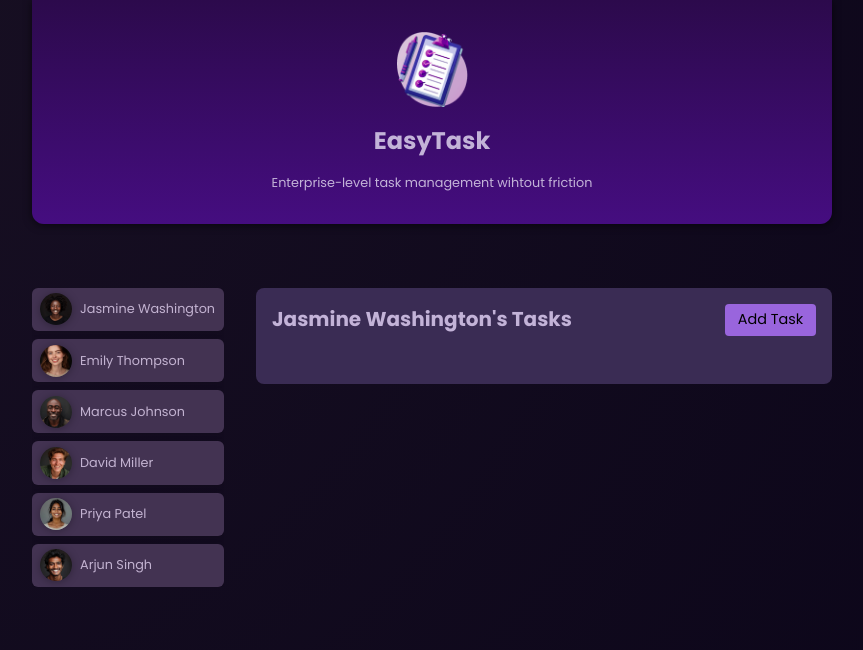
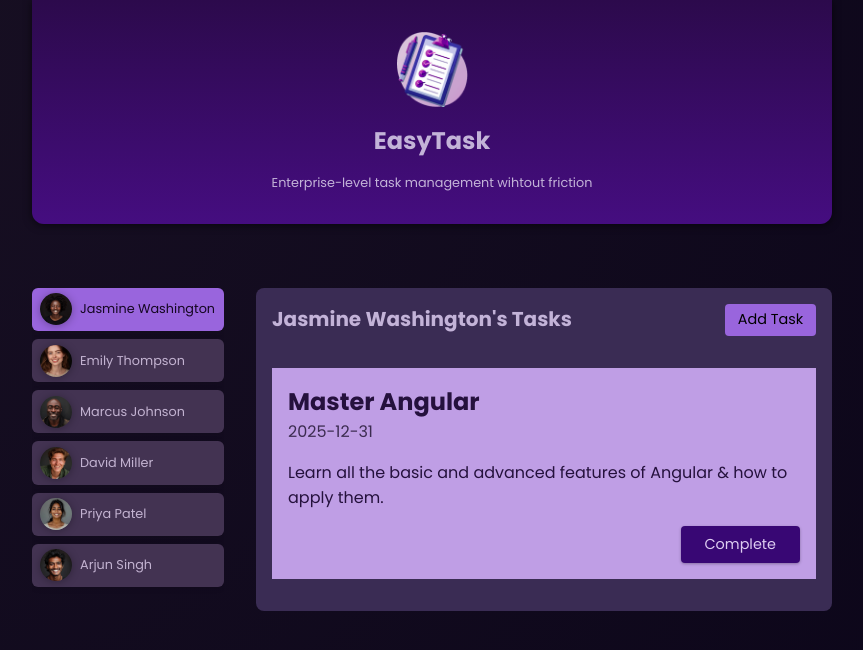
Before and after one commit to Vinayi4u/todo-list-angular-app, an Angular app in the folder todo-app/: page / in a window 1280 px wide. Both pictures are taken after a click on the button "Jasmine Washington". Shown: the top 650 px of the page, without its empty margins (208-1071 px from the left). Built offline with nearby package versions, Linux system fonts and the light colour scheme.

Commit message:
highlight user

```diff
--- a/todo-app/src/app/app.component.html
+++ b/todo-app/src/app/app.component.html
@@ -3,13 +3,13 @@
     <ul id="users">
         @for (user of users; track user.id){
             <li>
-                <app-user [user]="user" (select)="onSelectUser($event)"/>
+                <app-user [user]="user" [selected]="user.id===selectedUserId"  (select)="onSelectUser($event)"/>
             </li>
         }
     </ul>
 
     @if (selectedUser) {
-        <app-task [name]="selectedUser.name" />
+        <app-tasks [userId]="selectedUser.id" [name]="selectedUser.name" />
     } @else {
         <p id="fallback">Select a user to see their tasks!</p>
     }
--- /dev/null
+++ b/todo-app/src/app/tasks/dummy-tasks.ts
@@ -0,0 +1,25 @@
+export const dummyTasks = [
+  {
+    id: 't1',
+    userId: 'u1',
+    title: 'Master Angular',
+    summary:
+      'Learn all the basic and advanced features of Angular & how to apply them.',
+    dueDate: '2025-12-31',
+  },
+  {
+    id: 't2',
+    userId: 'u3',
+    title: 'Build first prototype',
+    summary: 'Build a first prototype of the online shop website',
+    dueDate: '2024-05-31',
+  },
+  {
+    id: 't3',
+    userId: 'u3',
+    title: 'Prepare issue template',
+    summary:
+      'Prepare and describe an issue template which will help with project management',
+    dueDate: '2024-06-15',
+  },
+];
--- /dev/null
+++ b/todo-app/src/app/tasks/task/task.component.css
@@ -0,0 +1,37 @@
+article {
+    padding: 1rem;
+    color: #25113d;
+    background-color: #bf9ee5;
+}
+
+h2 {
+    margin: 0;
+}
+
+time {
+    color: #3c2c50;
+}
+
+.actions {
+    text-align: right;
+    margin: 0;
+}
+
+.actions button {
+    font: inherit;
+    font-size: 0.9rem;
+    cursor: pointer;
+    background-color: #380774;
+    color: #decdf2;
+    border-radius: 4px;
+    padding: 0.5rem 1.5rem;
+    border: none;
+    box-shadow: 0 1px 3px rgba(0, 0, 0, 0.3);
+    transition: all 0.3s ease;
+}
+
+.actions button:hover,
+.actions button:active {
+    background-color: #4a0774;
+    box-shadow: 0 1px 6px rgba(0, 0, 0, 0.3);
+}
--- /dev/null
+++ b/todo-app/src/app/tasks/task/task.component.html
@@ -0,0 +1,8 @@
+<article>
+    <h2>{{task.title}}</h2>
+    <time>{{task.dueDate}}</time>
+    <p>{{task.summary}}</p>
+    <p class="actions">
+        <button>Complete</button>
+    </p>
+</article>
--- a/todo-app/src/app/tasks/tasks.component.html
+++ b/todo-app/src/app/tasks/tasks.component.html
@@ -5,4 +5,12 @@
             <button>Add Task</button>
         </menu>
     </header>
+
+    <ul>
+        @for (task of selectedUserTasks; track $index) {
+            <li>
+                <app-task [task]="task"/>
+            </li>
+        }
+    </ul>
 </section>
--- a/todo-app/src/app/tasks/tasks.component.ts
+++ b/todo-app/src/app/tasks/tasks.component.ts
@@ -1,12 +1,20 @@
 import { Component, EventEmitter, Input, Output } from '@angular/core';
+import { TaskComponent } from './task/task.component';
+import { dummyTasks } from './dummy-tasks';
 
 @Component({
-  selector: 'app-task',
+  selector: 'app-tasks',
   standalone: true,
-  imports: [],
+  imports: [TaskComponent],
   templateUrl: './tasks.component.html',
   styleUrl: './tasks.component.css',
 })
 export class TasksComponent {
-  @Input() name: string | undefined;
+  @Input({ required: true }) userId!: string;
+  @Input({ required: true }) name!: string;
+  tasks = dummyTasks;
+
+  get selectedUserTasks() {
+    return this.tasks.filter((task) => task.userId === this.userId);
+  }
 }
--- a/todo-app/src/app/user/user.component.html
+++ b/todo-app/src/app/user/user.component.html
@@ -1,5 +1,5 @@
 <div>
-    <button (click)="onSelectUser()">
+    <button [class.active]="selected" (click)="onSelectUser()">
         <img [src]="userImage" [alt]="user.name"/>
         <span>{{user.name}}</span>
     </button>
--- /dev/null
+++ b/todo-app/src/app/user/user.model.ts
@@ -0,0 +1,5 @@
+export interface User {
+  id: string;
+  name: string;
+  avatar: string;
+}
```
Also changed, not shown: todo-app/src/app/tasks/task/task.component.ts (added, +13 -0 lines), todo-app/src/app/tasks/task/task.model.ts (added, +7 -0 lines), todo-app/src/app/user/user.component.ts (+2 -5 lines), 1 other file (tests, documents, lock files or other folders).
